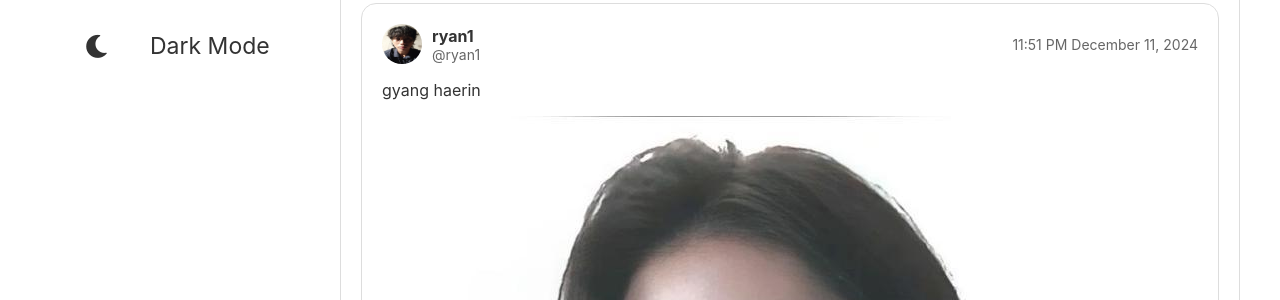
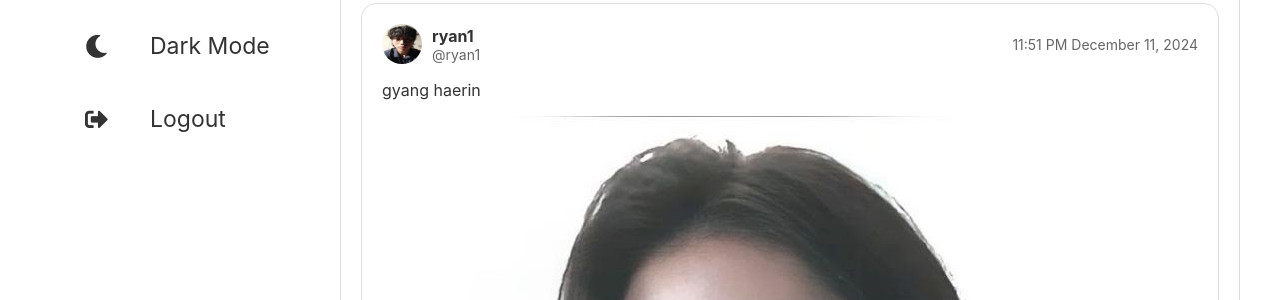
Before and after one commit to Raine0/it183, a Django app: page /blog/ in a window 1280 px wide. Shown: the part 233-533 px from the top of the page. Run offline with Django 5.2, Linux system fonts and the light colour scheme; data comes from the database, SQL or seed files in the repository; some libraries are stand-ins or nearby versions.

Commit message:
logout icon

```diff
--- a/mysite/blog/templates/blog/blog_detail.html
+++ b/mysite/blog/templates/blog/blog_detail.html
@@ -20,6 +20,9 @@
             <li><a href="#"><i class="fas fa-users"></i> Friends</a></li>
             <li id="dark-mode-toggle">
                 <a href="#"><i class="fas fa-moon"></i> Dark Mode</a>
+            </li>
+            <li>
+                <a href="{% url 'login' %}?next=/">  <i class="fas fa-sign-out-alt"></i> Logout</a>
             </li>
         </ul>
 
--- a/mysite/blog/templates/blog/blog_list.html
+++ b/mysite/blog/templates/blog/blog_list.html
@@ -22,6 +22,9 @@
             <li><a href="#"><i class="fas fa-users"></i> Friends</a></li>
             <li id="dark-mode-toggle">
                 <a href="#"><i class="fas fa-moon"></i> Dark Mode</a>
+            </li>
+            <li>
+                <a href="{% url 'login' %}?next=/">  <i class="fas fa-sign-out-alt"></i> Logout</a>
             </li>
         </ul>
 
--- a/mysite/blog/templates/blog/edit_post.html
+++ b/mysite/blog/templates/blog/edit_post.html
@@ -20,6 +20,9 @@
             <li><a href="#"><i class="fas fa-users"></i> Friends</a></li>
             <li id="dark-mode-toggle">
                 <a href="#"><i class="fas fa-moon"></i> Dark Mode</a>
+            </li>
+            <li>
+                <a href="{% url 'login' %}?next=/">  <i class="fas fa-sign-out-alt"></i> Logout</a>
             </li>
         </ul>
 
```
